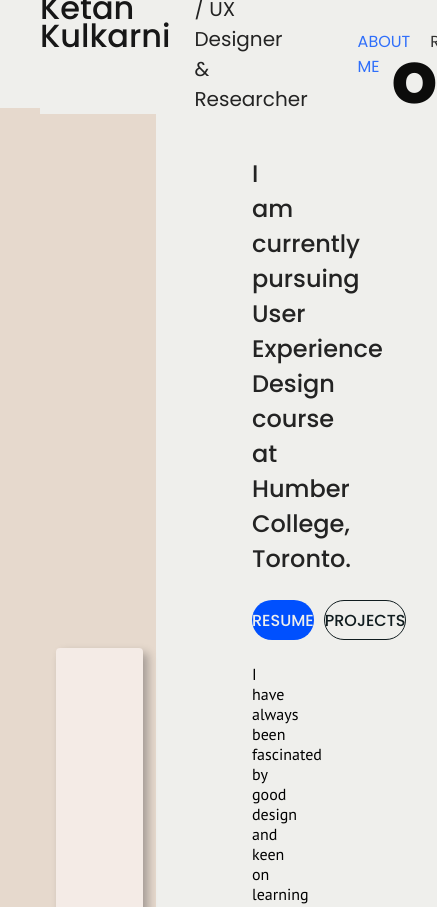
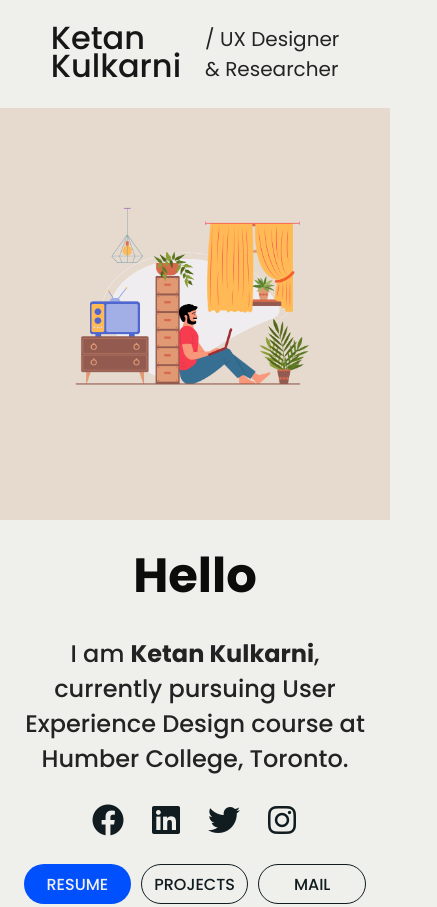
Before and after one commit to Ketan1493/portfolio, a plain HTML site: page index.html in a window 390 px wide. Shown: the top 907 px of the page, 437 px wide, since content can reach past the window. Drawn offline with nearby package versions, Linux system fonts and the light colour scheme.

Commit message:
update mobile

```diff
--- a/index.html
+++ b/index.html
@@ -50,16 +50,26 @@
                     <a href="#" class="icon"><i class="fa-2x fa-brands fa-instagram"></i></a>
                 </div>
             </div>
+            <div class="illustration mobile-only">
+                <img src="assets/guy-working-at-home.png" alt="image could not be fetched!">
+            </div>
         </div>
         <div class="area">
             <div class="hero">Hello</div>
             <div class="subtitle">
-                I am currently pursuing User Experience Design
+                I am <b class="mobile-only">Ketan Kulkarni</b>, currently pursuing User Experience Design
                 course at Humber College, Toronto.
             </div>
-            <div class="row">
+            <div class="row mobile-only">
+                <a href="#" class="icon"><i class="fa-2x fa-brands fa-facebook"></i></a>
+                <a href="#" class="icon"><i class="fa-2x fa-brands fa-linkedin"></i></a>
+                <a href="#" class="icon"><i class="fa-2x fa-brands fa-twitter"></i></a>
+                <a href="#" class="icon"><i class="fa-2x fa-brands fa-instagram"></i></a>
+            </div>
+            <div class="row quick-links">
                 <a class="button">RESUME</a>
                 <a class="button outlined">PROJECTS</a>
+                <a class="button outlined mobile-only" href="mailto:ketan.kulkarni911@gmail.com">MAIL</a>
             </div>
             <div class="details type-2">
                 I have always been fascinated by good design and keen on
--- a/scripts/index.js
+++ b/scripts/index.js
@@ -1,11 +1,23 @@
 $(window).load(function() {
-    if ($(window).width() > 1000) {
         $(".navbar").css("display", "none");
+        $(".main").css("display", "none");
         $(".navlinks").css("display", "none");
+        $(".info-card").css("left", "-100%");
         if ($(window).width() > 1000) {
             $(".navbar").delay(100).slideDown(300);
+            $(".main").delay(300).fadeIn(300, function(){
+                $(".info-card").animate({
+                    left: "30%"
+                }, 500, function(){
+                });
+                $(".footer").delay(100).fadeIn(300);
+            });
             $(".navlinks").delay(100).fadeIn(300);
-            $(".footer").delay(100).fadeIn(300);
         }
-    }
+        else{
+            $(".navbar").delay(100).slideDown(300);
+            $(".main").delay(300).fadeIn(300, function(){
+                $(".footer").delay(100).fadeIn(300);
+            });
+        }
 });
--- a/styles/index.scss
+++ b/styles/index.scss
@@ -249,3 +249,85 @@ section.main{
         }
     }
 }
+
+@media screen and (min-width: 1000px){
+    .mobile-only{
+        display: none;
+    }
+
+    .desktop-only{
+        display: block;
+    }
+}
+
+@media screen and (max-width: 1000px){
+    .mobile-only{
+        display: static;
+    }
+
+    .desktop-only{
+        display: static;
+    }
+
+    // typography-edits
+
+    .hero{
+        font-size: 48px;
+    }
+
+    .title{
+        font-size: 32px;
+    }
+
+    .subtitle{
+        font-size: 24px;
+    }
+
+    // core
+
+    .navbar{
+        .navlinks{
+            display: none;
+        }
+    }
+
+    .button{
+        text-decoration: none;
+        width: 200px !important;
+    }
+
+    .illustration{
+        img{
+            width: 100%;
+        }
+    }
+
+    // layout
+
+    section.main{
+        grid-template-columns: 100%;
+        .area{
+            text-align: center;
+            &:first-child{
+                .info-card{
+                    display: none;
+                }
+                height: 400px;
+                padding-top: 96px;
+            }
+            &:last-child{
+                padding: 20px 24px;
+                .subtitle, .details{
+                    width: 100% !important;
+                }
+                .row{
+                    flex-direction: row !important;
+                    justify-content: center;
+                }
+                .quicklinks{
+                    width: fit-content;
+                }
+            }
+        }
+    }
+}
```
Also changed, not shown: assets/guy-working-at-home.png (added), styles/index.css, 2 other files.
